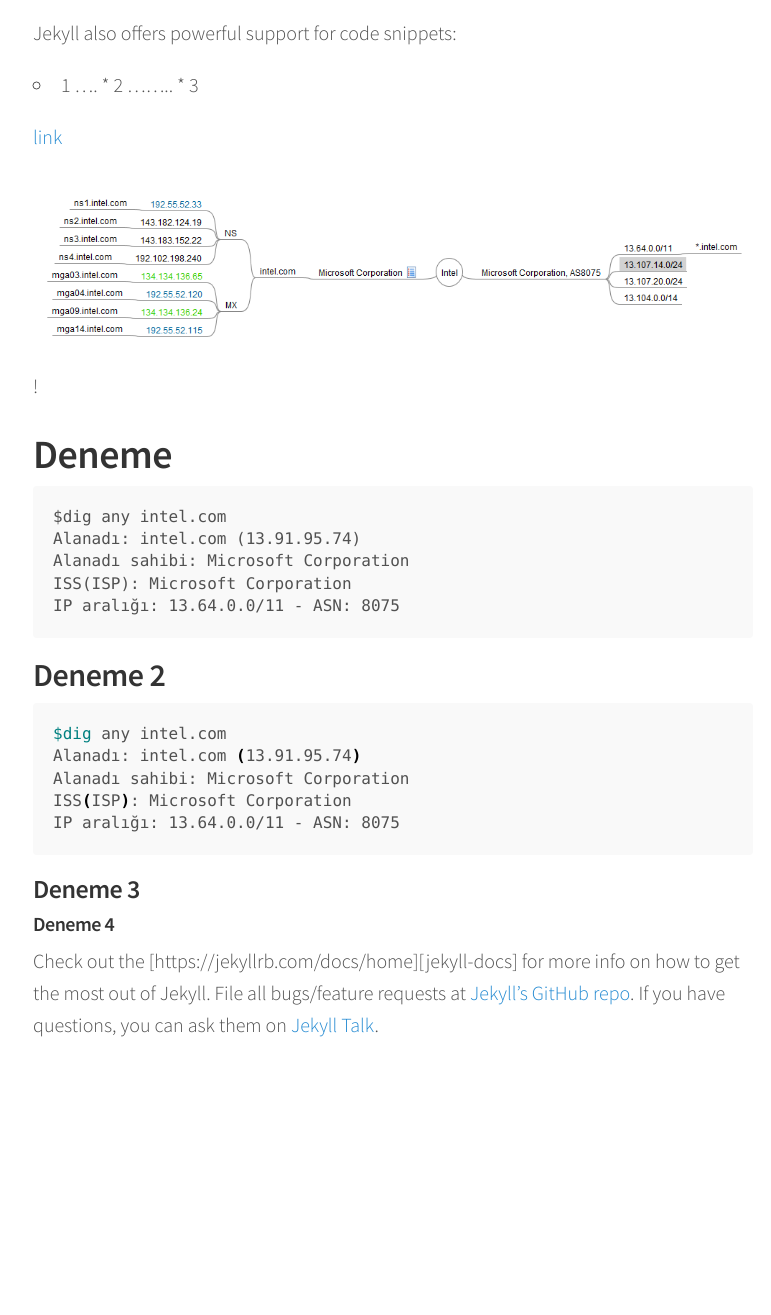
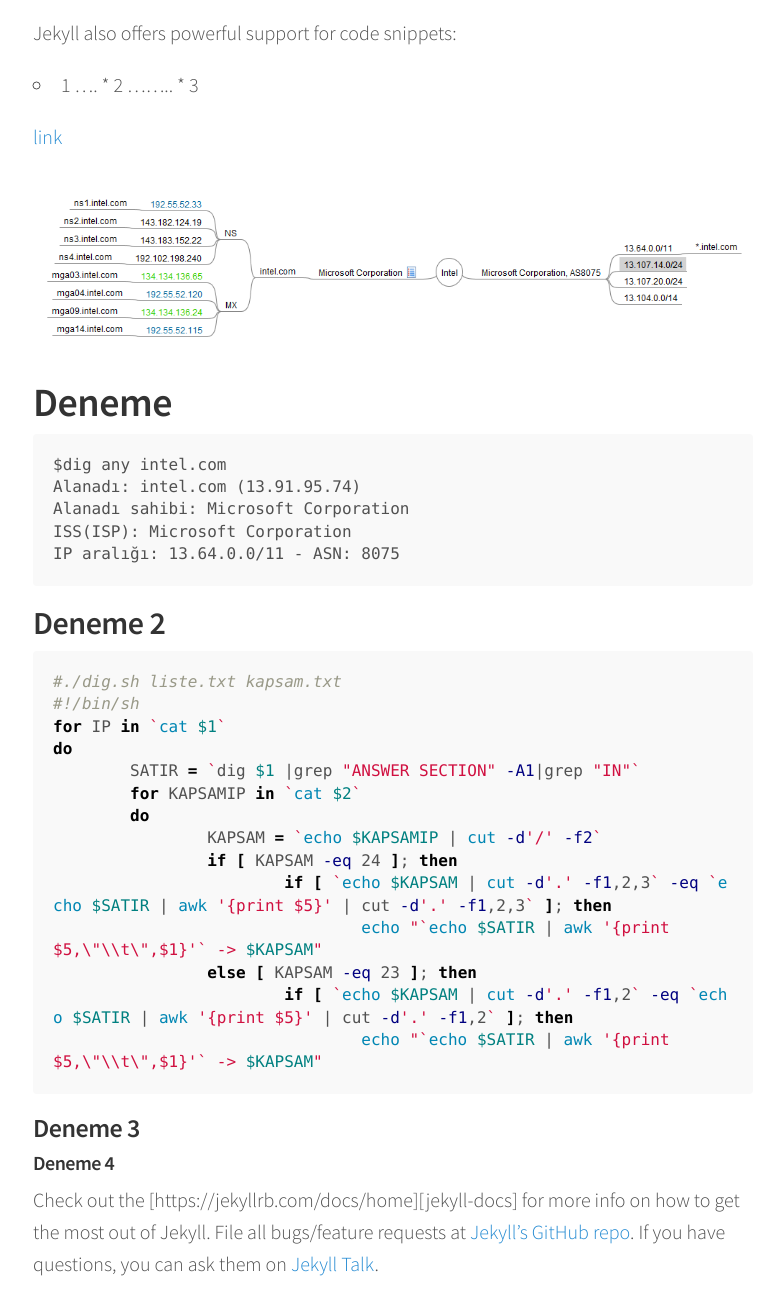
Before and after one commit to obsk498/sercankulak.github.io, a Jekyll site: the page built from _posts/2018-02-25-deneme.markdown, in a window 1280 px wide and 1400 px high, scrolled down 586 px. Shown: the top 1315 px of the window, without its empty margins (247-1018 px from the left). Built offline with Jekyll 4.4.1, drawn with Linux system fonts in a browser that asks for light colours; comment, search, counter and statistics services are not loaded; before the commit the page ends 1747 px from its top, so only the background shows below that.

Commit message:
Update 2018-02-25-deneme.markdown

```diff
--- a/_posts/2018-02-25-deneme.markdown
+++ b/_posts/2018-02-25-deneme.markdown
@@ -16,7 +16,7 @@ Jekyll also offers powerful support for code snippets:
 
 [link](http://sercankulak.com)
 
-![resim](../eg/freemind-intel.png)!
+![resim](../eg/freemind-intel.png)
 # Deneme
 
 ~~~~~~~~~~~~~
@@ -31,11 +31,20 @@ IP aralığı: 13.64.0.0/11 - ASN: 8075
 
 
 ~~~
-$dig any intel.com
-Alanadı: intel.com (13.91.95.74)
-Alanadı sahibi: Microsoft Corporation
-ISS(ISP): Microsoft Corporation
-IP aralığı: 13.64.0.0/11 - ASN: 8075
+#./dig.sh liste.txt kapsam.txt
+#!/bin/sh
+for IP in `cat $1`
+do
+	SATIR = `dig $1 |grep "ANSWER SECTION" -A1|grep "IN"`
+	for KAPSAMIP in `cat $2`
+	do
+		KAPSAM = `echo $KAPSAMIP | cut -d'/' -f2`
+		if [ KAPSAM -eq 24 ]; then
+			if [ `echo $KAPSAM | cut -d'.' -f1,2,3` -eq `echo $SATIR | awk '{print $5}' | cut -d'.' -f1,2,3` ]; then
+				echo "`echo $SATIR | awk '{print $5,\"\\t\",$1}'` -> $KAPSAM"
+		else [ KAPSAM -eq 23 ]; then
+			if [ `echo $KAPSAM | cut -d'.' -f1,2` -eq `echo $SATIR | awk '{print $5}' | cut -d'.' -f1,2` ]; then
+				echo "`echo $SATIR | awk '{print $5,\"\\t\",$1}'` -> $KAPSAM"
 ~~~
 {: .language-bash}
 
```
